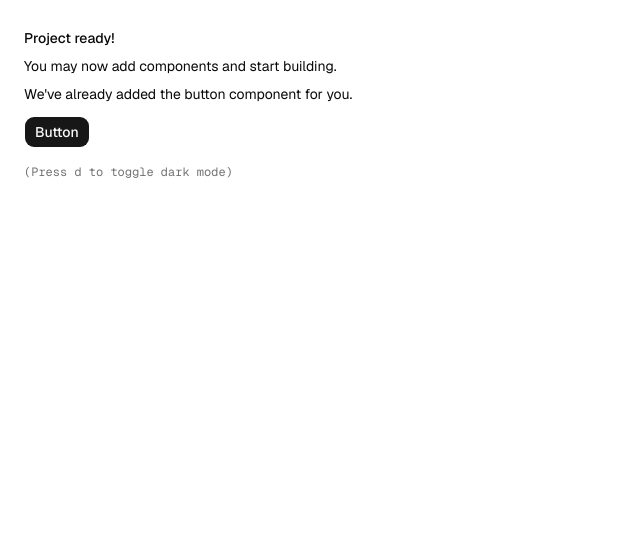
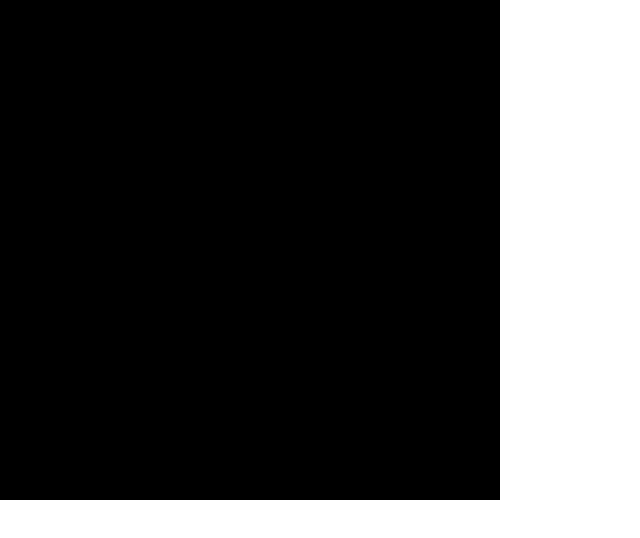
Before and after one commit to Forzun/dotDraw, a Next.js app in the folder apps/web/: page / in a window 1280 px wide. Shown: the top 538 px of the page, without its empty margins (0-640 px from the left). Built offline with nearby package versions, Linux system fonts and the light colour scheme.

Commit message:
create rect shape

```diff
--- a/apps/web/app/page.tsx
+++ b/apps/web/app/page.tsx
@@ -1,19 +1,79 @@
-import { Button } from "@workspace/ui/components/button"
+"use client"
+import { useEffect, useRef, useState } from "react"
 
 export default function Page() {
+  const canvasRef = useRef<HTMLCanvasElement>(null)
+  const [color, setColor] = useState<string>("black")
+  const startX = useRef(0)
+  const startY = useRef(0)
+  const [isMouseDown, setMouseDown] = useState<boolean>(false)
+
+  useEffect(() => {
+    const canvas = canvasRef.current
+    if (canvas == null) return
+    const ctx = canvas.getContext("2d")
+    if (ctx == null) return
+    ctx.fillRect(0, 0, canvas.width, canvas.height)
+    ctx.strokeStyle = "white"
+
+    ctx.lineWidth = 1
+    ctx.stroke()
+  }, [color])
+
+  const onMouseDwon = (event: React.MouseEvent<HTMLCanvasElement>) => {
+    const canvas = canvasRef.current
+    if (!canvas) return
+
+    const rect = canvas.getBoundingClientRect()
+    const x = event.clientX - rect.left
+    const y = event.clientY - rect.top
+
+    setMouseDown(true)
+    startX.current = x
+    startY.current = y
+    const ctx = canvas.getContext("2d")
+    if (ctx == null) return
+  }
+
+  const onMouseUp = (event: React.MouseEvent<HTMLCanvasElement>) => {
+    if (!isMouseDown) {
+      return
+    } else {
+      setMouseDown(false)
+    }
+  }
+
+  const onMouseMove = (event: React.MouseEvent<HTMLCanvasElement>) => {
+    if (!isMouseDown) {
+      return
+    }
+    const canvas = canvasRef.current
+    if (!canvas) return
+
+    const rect = canvas.getBoundingClientRect()
+    const x = event.clientX - rect.left
+    const y = event.clientY - rect.top
+    const width = x - startX.current
+    const height = y - startY.current
+    const ctx = canvas.getContext("2d")
+    if (ctx == null) return
+    ctx.clearRect(0, 0, canvas.width, canvas.height)
+    ctx.beginPath()
+    ctx.rect(startX.current, startY.current, width, height)
+    ctx.fillStyle = "white"
+    ctx.stroke()
+  }
+
   return (
-    <div className="flex min-h-svh p-6">
-      <div className="flex max-w-md min-w-0 flex-col gap-4 text-sm leading-loose">
-        <div>
-          <h1 className="font-medium">Project ready!</h1>
-          <p>You may now add components and start building.</p>
-          <p>We&apos;ve already added the button component for you.</p>
-          <Button className="mt-2">Button</Button>
-        </div>
-        <div className="text-muted-foreground font-mono text-xs">
-          (Press <kbd>d</kbd> to toggle dark mode)
-        </div>
-      </div>
+    <div className="relative h-screen w-full">
+      <canvas
+        onMouseDown={onMouseDwon}
+        onMouseUp={onMouseUp}
+        onMouseMove={onMouseMove}
+        ref={canvasRef}
+        width={500}
+        height={500}
+      ></canvas>
     </div>
   )
 }
```
Also changed, not shown: apps/web/app/layout.tsx (+8 -3 lines), 2 other files (tests, documents, lock files or other folders).
